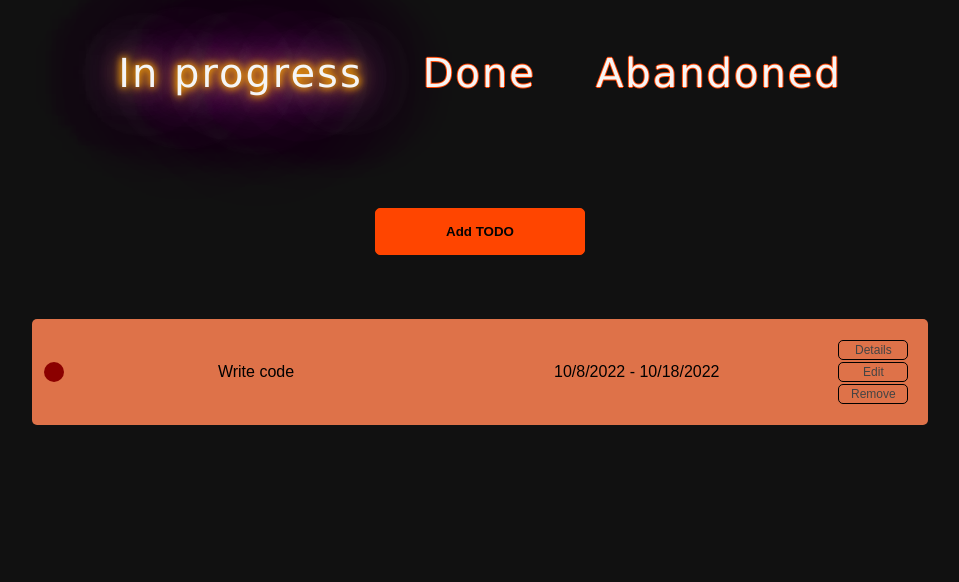
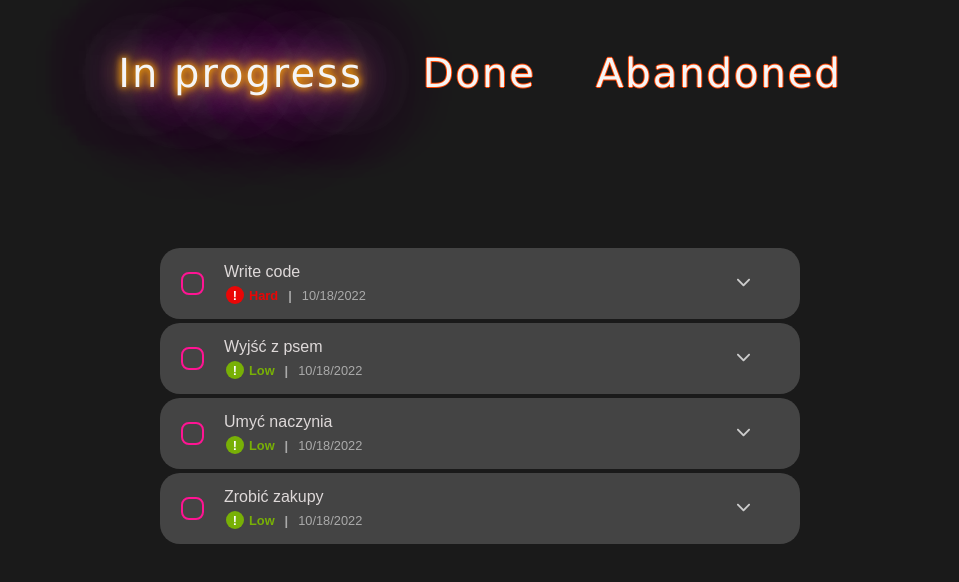
Before and after one commit to TheLocagus/svelte-comboapp, a SvelteKit app: page /TodoApp/todo in a window 1280 px wide. Shown: the top 582 px of the page, without its empty margins (160-1119 px from the left). Built offline with nearby package versions, Linux system fonts and the light colour scheme.

Commit message:
Reworked styles for task field, added checkmark icon, arrow down icon, created new components.

```diff
--- a/src/routes/+page.svelte
+++ b/src/routes/+page.svelte
@@ -16,7 +16,6 @@
         height: 100vh;
         display: flex;
         flex-direction: column;
-        justify-content: center;
         align-items: center;
     }
    .a-container {
--- /dev/null
+++ b/src/routes/TodoApp/components/DoneIconContainer.svelte
@@ -0,0 +1,43 @@
+<script lang="ts">
+    export let todo;
+</script>
+
+<div class:hide={todo.isFailed} class:done={todo.isFinished} class="todo__confirm__check-mark">
+    <img class:taskDone={todo.isFinished} src="/src/images/icons8-done.svg" alt="">
+</div>
+
+
+<style>
+    .todo__confirm__check-mark {
+        border-radius: 8px;
+        position: relative;
+        height: 23px;
+        width: 23px;
+        border: 2px solid deeppink;
+        cursor: pointer;
+
+    }
+
+   img {
+        display: none;
+        height: 15px;
+        position: absolute;
+        top: 50%;
+        left: 50%;
+        transform: translate(-50%, -50%);
+    }
+    /*.done {*/
+    /*    background-color: deeppink;*/
+    /*}*/
+
+    .taskDone {
+        display: block;
+    }
+    .done {
+        background-color: deeppink;
+    }
+    .hide {
+        display: none;
+    }
+
+</style>
--- /dev/null
+++ b/src/routes/TodoApp/components/IconContainer.svelte
@@ -0,0 +1,7 @@
+<slot></slot>
+
+<style>
+
+
+
+</style>
--- a/src/routes/TodoApp/components/TodoApp.svelte
+++ b/src/routes/TodoApp/components/TodoApp.svelte
@@ -132,6 +132,16 @@
         return 'extreme-prio prio';
     }
   }
+
+  const toggleFinished = (id: string) => {
+    const updatedState = [...$todos].map(item => {
+      if(item.id === id){
+        item.isFinished = !item.isFinished;
+        return item;
+      } else return item;
+    });
+    todos.set(updatedState);
+  }
 </script>
 
 <main>
@@ -181,6 +191,7 @@
             {showDetails}
             {showEdit}
             {removeTodo}
+            {toggleFinished}
     />
 </main>
 
@@ -188,10 +199,9 @@
     main {
         min-height: 100vh;
         width: 100%;
-        background-color: #111;
+        background-color: #1a1a1a;
         display: flex;
         flex-direction: column;
-        justify-content: center;
         align-items: center;
     }
 
@@ -206,7 +216,4 @@
         justify-content: center;
         width: 100%;
     }
-
-
-
 </style>
--- a/src/routes/TodoApp/components/TodoCheck.svelte
+++ b/src/routes/TodoApp/components/TodoCheck.svelte
@@ -11,12 +11,15 @@
   export let showDetails;
   export let showEdit;
   export let removeTodo;
+  export let toggleFinished;
 
 </script>
 
 {#if mode === TodoTypeEnum.inProgress}
     <div class="add-todo-container">
-        <Button className="add-todo" type="button" text="Add TODO" onClick="{openAddModal}"/>
+<!--        <Button className="add-todo" type="button" text="Add TODO" onClick="{openAddModal}"/>-->
+        <div class="plus-icon"></div>
+        <div class="text"></div>
     </div>
 {/if}
 <div class="todo-container">
@@ -28,6 +31,7 @@
                     {showDetails}
                     {showEdit}
                     {removeTodo}
+                    {toggleFinished}
             />
         {:else}
             <h2 class="message">Your TodoList is empty.</h2>
@@ -40,6 +44,7 @@
                     {showDetails}
                     {showEdit}
                     {removeTodo}
+                    {toggleFinished}
             />
         {:else}
             <h2 class="message">Your DoneList is empty.</h2>
@@ -52,6 +57,7 @@
                     {showDetails}
                     {showEdit}
                     {removeTodo}
+                    {toggleFinished}
             />
         {:else}
             <h2 class="message">Your DoneList is empty.</h2>
@@ -63,7 +69,6 @@
     .add-todo-container {
         height: 100%;
         width: 100%;
-        flex-grow: 1;
         display: flex;
         justify-content: center;
         align-items: center;
@@ -71,10 +76,9 @@
 
     .todo-container {
         flex-basis: 80%;
-        margin: 0 auto;
+        margin: 100px auto 0;
         height: 100%;
-        width: 70%;
-        flex-grow: 3;
+        width: 50%;
         position: relative;
     }
 
--- a/src/routes/TodoApp/store.ts
+++ b/src/routes/TodoApp/store.ts
@@ -35,4 +35,31 @@ export const todos: Writable<TodoInterface[]> = writable([
     isFinished: true,
     isFailed: false,
   },
+  {
+    id: '4',
+    title: 'Wyjść z psem',
+    description: 'Losowy opis',
+    prio: PrioEnum.low,
+    initialTime: new Date().toLocaleDateString(),
+    finishTime: new Date(new Date().getTime() + (10 * 24 * 60 * 60 * 1000)).toLocaleDateString(),
+    isFinished: false,
+  },
+  {
+    id: '5',
+    title: 'Umyć naczynia',
+    description: 'Losowy opis',
+    prio: PrioEnum.low,
+    initialTime: new Date().toLocaleDateString(),
+    finishTime: new Date(new Date().getTime() + (10 * 24 * 60 * 60 * 1000)).toLocaleDateString(),
+    isFinished: false,
+  },
+  {
+    id: '6',
+    title: 'Zrobić zakupy',
+    description: 'Losowy opis',
+    prio: PrioEnum.low,
+    initialTime: new Date().toLocaleDateString(),
+    finishTime: new Date(new Date().getTime() + (10 * 24 * 60 * 60 * 1000)).toLocaleDateString(),
+    isFinished: false,
+  },
 ])
--- a/src/routes/TodoApp/todo/+page.svelte
+++ b/src/routes/TodoApp/todo/+page.svelte
@@ -7,8 +7,6 @@
     let pageMode;
 
     onMount(() => {
-        console.log()
-
         mode.set(TodoTypeEnum.inProgress);
         const unsubscribe = mode.subscribe(value => {
             pageMode = value;
--- /dev/null
+++ b/src/routes/TodoApp/todo/components/BottomArrowIcon.svelte
@@ -0,0 +1,5 @@
+<script>
+    export let height;
+</script>
+
+<svg xmlns="http://www.w3.org/2000/svg" {height}  viewBox="0 0 512 512"><!--! Font Awesome Pro 6.2.0 by @fontawesome - https://fontawesome.com License - https://fontawesome.com/license (Commercial License) Copyright 2022 Fonticons, Inc. --><path fill="#ccc" d="M233.4 406.6c12.5 12.5 32.8 12.5 45.3 0l192-192c12.5-12.5 12.5-32.8 0-45.3s-32.8-12.5-45.3 0L256 338.7 86.6 169.4c-12.5-12.5-32.8-12.5-45.3 0s-12.5 32.8 0 45.3l192 192z"/></svg>
--- a/src/routes/TodoApp/todo/components/Todo.svelte
+++ b/src/routes/TodoApp/todo/components/Todo.svelte
@@ -3,31 +3,76 @@
     import Button from "../../components/Button.svelte";
     import {TodoTypeEnum} from "../../types/todo.js";
     import {mode} from "../../store.js";
+    import { fade, fly } from 'svelte/transition';
+    import BottomArrowIcon from "./BottomArrowIcon.svelte";
+    import IconContainer from "../../components/IconContainer.svelte";
+    import DoneIconContainer from "../../components/DoneIconContainer.svelte";
+
 
     export let todo;
     export let setColorPrio;
     export let showDetails;
     export let showEdit;
     export let showRemove
+    export let toggleFinished;
+
+    let expanded = false;
+
+    const toggleExpandDetails = () => {
+      expanded = !expanded;
+    }
+
+    $: console.log(expanded)
 </script>
 
 <div class="todo">
-    <div class="todo__prio">
-        <div class={setColorPrio(todo.prio)}></div>
+<!--    <div class="todo__prio">-->
+<!--        <div class={setColorPrio(todo.prio)}></div>-->
+<!--    </div>-->
+<!--    {#if !todo.isFailed}-->
+    <div class="todo__confirm" on:click={() => toggleFinished(todo.id)}>
+        <IconContainer>
+            <DoneIconContainer {todo}/>
+        </IconContainer>
     </div>
-    <div class="todo__title">
-        <div class="title">{todo.title}</div>
+        <!--{/if}-->
+    <div class="todo__content">
+        <div class="upper-content">
+            <div class="todo__title">
+                <div class="title">{todo.title}</div>
+            </div>
+        </div>
+        <div class="bottom-content">
+            <div class="{setColorPrio(todo.prio)} todo-prio">
+                <div class="prio-icon">
+                    <div>!</div>
+                </div>
+                <div class="prio-value">{todo.prio}</div>
+            </div>
+            <div class="todo__time">
+                <div class="time-icon"></div>
+                <div class="time">{todo.finishTime}</div>
+            </div>
+        </div>
+
+<!--        <div class="todo__buttons">-->
+<!--            <Button type="button" onClick="{() => showDetails(todo.id)}" text="Details" className="todo-button"/>-->
+<!--            {#if $mode === TodoTypeEnum.inProgress}-->
+<!--                <Button type="button" onClick="{() => showEdit(todo.id)}" text="Edit" className="todo-button"/>-->
+<!--            {/if}-->
+<!--            <Button type="button" onClick="{() => showRemove(todo.id)}" text="Remove" className="todo-button"/>-->
+
+<!--        </div>-->
     </div>
-    <div class="todo__time">
-        <div class="time">{todo.initialTime} - {todo.finishTime}</div>
+    <div class="expand-arrow-content">
+        <div class="expand-arrow"><span class:rotate={expanded} on:click={toggleExpandDetails}>
+            <BottomArrowIcon height="15px"/>
+        </span></div>
     </div>
-    <div class="todo__buttons">
-        <Button type="button" onClick="{() => showDetails(todo.id)}" text="Details" className="todo-button"/>
-        {#if $mode === TodoTypeEnum.inProgress}
-        <Button type="button" onClick="{() => showEdit(todo.id)}" text="Edit" className="todo-button"/>
-        {/if}
-        <Button type="button" onClick="{() => showRemove(todo.id)}" text="Remove" className="todo-button"/>
+</div>
 
+<div class="expanded-content" class:expanded>
+    <div class="expanded-details">
     </div>
 </div>
 
@@ -35,12 +80,63 @@
 
     .todo {
         margin: 2px 0;
-        text-align: center;
         display: flex;
         align-items: center;
-        padding: 20px 0;
-        background-color: #de7249;
-        border-radius: 5px;
+        padding: 15px 0;
+        background-color: #444;
+        border-radius: 20px;
+        color: #ded9d9;
+    }
+
+    .todo__confirm {
+        flex-basis: 10%;
+        display: flex;
+        align-items: flex-start;
+        justify-content: center;
+    }
+
+
+
+    .todo__content{
+        display: flex;
+        flex-direction: column;
+        flex-grow: 1;
+    }
+
+    .bottom-content {
+        display: flex;
+        align-items: center;
+        margin-top: 5px;
+        font-size: 0.8em;
+        color: #aaa;
+    }
+
+    .prio-icon {
+        display: flex;
+        justify-content: center;
+        align-items: center;
+        font-weight: bold;
+        height: 18px;
+        width: 18px;
+        border-radius: 50%;
+        margin-right: 5px;
+    }
+
+    .prio-value::first-letter {
+        text-transform: uppercase;
+    }
+
+    .todo-prio {
+        display: flex;
+        justify-content: center;
+        align-items: center;
+        margin-right: 10px;
+    }
+
+    .todo-prio::after {
+        content: '|';
+        margin-left: 10px;
+        color: #aaa;
     }
 
     .todo__prio {
@@ -49,15 +145,7 @@
         justify-content: center;
     }
 
-    .prio {
-        height: 20px;
-        width: 20px;
-        border-radius: 50%;
-        background-color: yellow;
-    }
-
     .todo__title {
-        flex-basis: 40%;
     }
 
     .todo__time {
@@ -70,19 +158,88 @@
         flex-direction: column;
     }
 
+    .prio {
+        font-weight: bold;
+        margin-left: 2px;
+    }
+
     .low-prio {
-        background-color: yellowgreen;
+        color: #78b006;
+    }
+
+    .low-prio > .prio-icon {
+        background-color: #78b006;
+        color: white;
     }
 
     .medium-prio {
+        color: yellow;
+    }
+
+    .medium-prio > .prio-icon {
         background-color: yellow;
+        color: white;
     }
 
     .hard-prio {
-        background-color: darkred;
+        color: #ea0606;
+    }
+
+    .hard-prio > .prio-icon {
+        background-color: #ea0606;
+        color: white;
     }
 
     .extreme-prio {
+        color: black;
+    }
+
+    .extreme-prio > .prio-icon {
         background-color: black;
+        color: white;
     }
+
+    .expand-arrow-content {
+        flex-basis: 10%;
+    }
+
+    .expand-arrow span {
+        display: inline-block;
+        cursor: pointer;
+        transition: 0.2s;
+    }
+
+    .expanded-content {
+        overflow: hidden;
+        max-height: 0;
+        transition: max-height 0.3s;
+        background-color: #444;
+        border-radius: 20px;
+        width: 98%;
+        margin: 0 auto;
+    }
+
+    .expanded-content.expanded {
+        max-height: 200px;
+    }
+
+    .expanded-content .expanded-details {
+        height: 200px;
+        margin: 1px 0;
+        display: flex;
+        align-items: center;
+        padding: 15px 0;
+        background-color: #444;
+        color: #ded9d9;
+    }
+
+    .rotate {
+        transform: rotate(-180deg);
+    }
+
+    /*.notExpanded {*/
+    /*    overflow: hidden;*/
+    /*    max-height: 0;*/
+    /*    transition: max-height 2s;*/
+    /*}*/
 </style>
```
Also changed, not shown: src/images/check-mark.png (added), src/images/icons8-done.svg (added).
